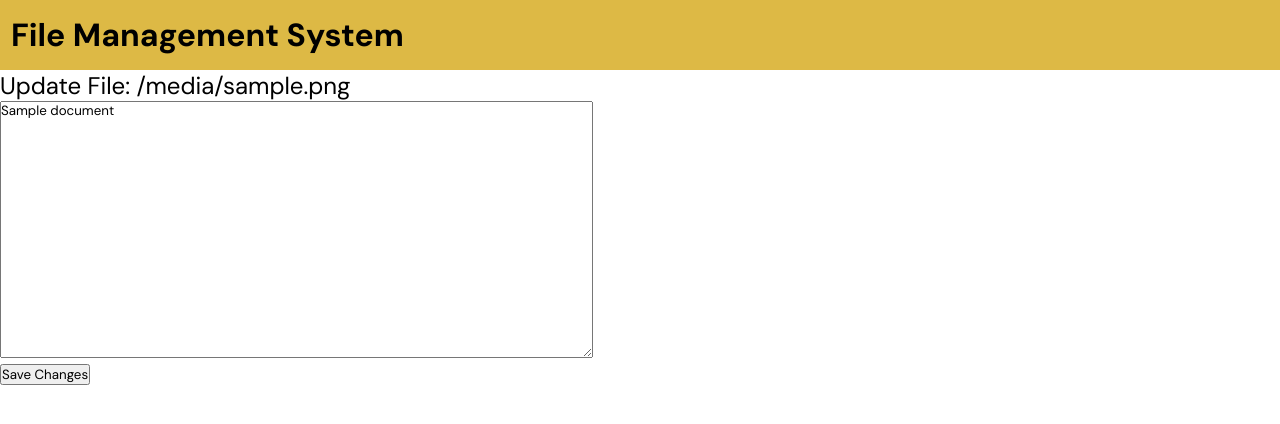
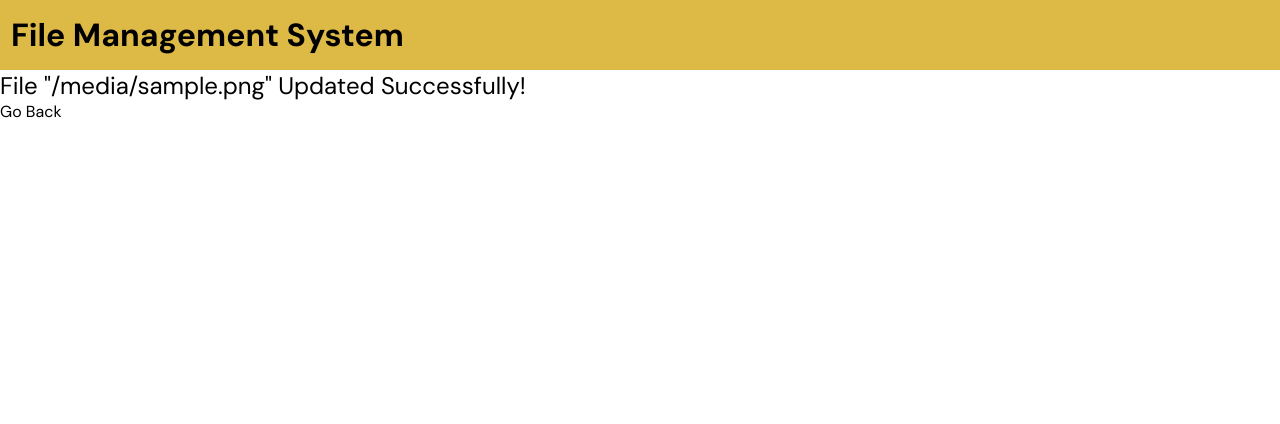
Before and after one commit to aaronvancuren/ChatbotTeachingAssistant, a FastAPI app: template frontend/templates/update.html in a window 1280 px wide. Shown: the top 424 px of the page. Run offline with FastAPI, Linux system fonts and the light colour scheme; the template is opened without the code that fills it: most values are stand-ins (such as "Sample title", 1, 10 or a date in 2020); parts of the project's set-up code (start-up, migrations or seed data) failed here and were passed over.

Commit message:
fixes delete button functionality

```diff
--- a/backend/api/routes/upload.py
+++ b/backend/api/routes/upload.py
@@ -1,4 +1,4 @@
-from fastapi import APIRouter, File, UploadFile, Form, Request, HTTPException, Depends
+from fastapi import APIRouter, File, UploadFile, Form, Request, HTTPException
 from fastapi.templating import Jinja2Templates
 import uuid
 from fastapi.responses import HTMLResponse
@@ -10,14 +10,12 @@ from backend.database.chroma_database import (
     update_entry,
     delete_entry,
 )
-from starlette.responses import RedirectResponse
-import os
 
 # Initialize templates directory
 templates = Jinja2Templates(directory="frontend/templates")
 
 # Initialize ChromaDB client and collection
-client = initialize_chromadb()
+client = initialize_chromadb(True,'backend/chromadb_store')
 collection = get_or_create_collection(client, 'file_collection')
 
 upload_router = APIRouter(prefix="/files")
--- a/frontend/templates/update.html
+++ b/frontend/templates/update.html
@@ -1,9 +1,6 @@
 {% extends "base.html" %}
 
 {% block content %}
-<h2>Update File: {{ file_name }}</h2>
-<form action="/files/upload" method="post" enctype="multipart/form-data">
-    <textarea name="content" rows="15" cols="80">{{ document }}</textarea><br>
-    <button type="submit">Save Changes</button>
-</form>
+<h2>File "{{ file_name }}" Updated Successfully!</h2>
+<a href="/files/">Go Back</a>
 {% endblock %}
--- a/frontend/templates/upload_index.html
+++ b/frontend/templates/upload_index.html
@@ -18,10 +18,10 @@
     <tr>
         <td>{{ file_name }}</td>
         <td>
-            <form action="/delete/{{ file_name }}" method="post" style="display:inline;">
+            <form action="/files/delete/{{ file_name }}" method="post" style="display:inline;">
                 <button type="submit">Delete</button>
             </form>
-            <form action="/update/{{ file_name }}" method="get" style="display:inline;">
+            <form action="/files/update/{{ file_name }}" method="get" style="display:inline;">
                 <button type="submit">Update</button>
             </form>
         </td>
```
